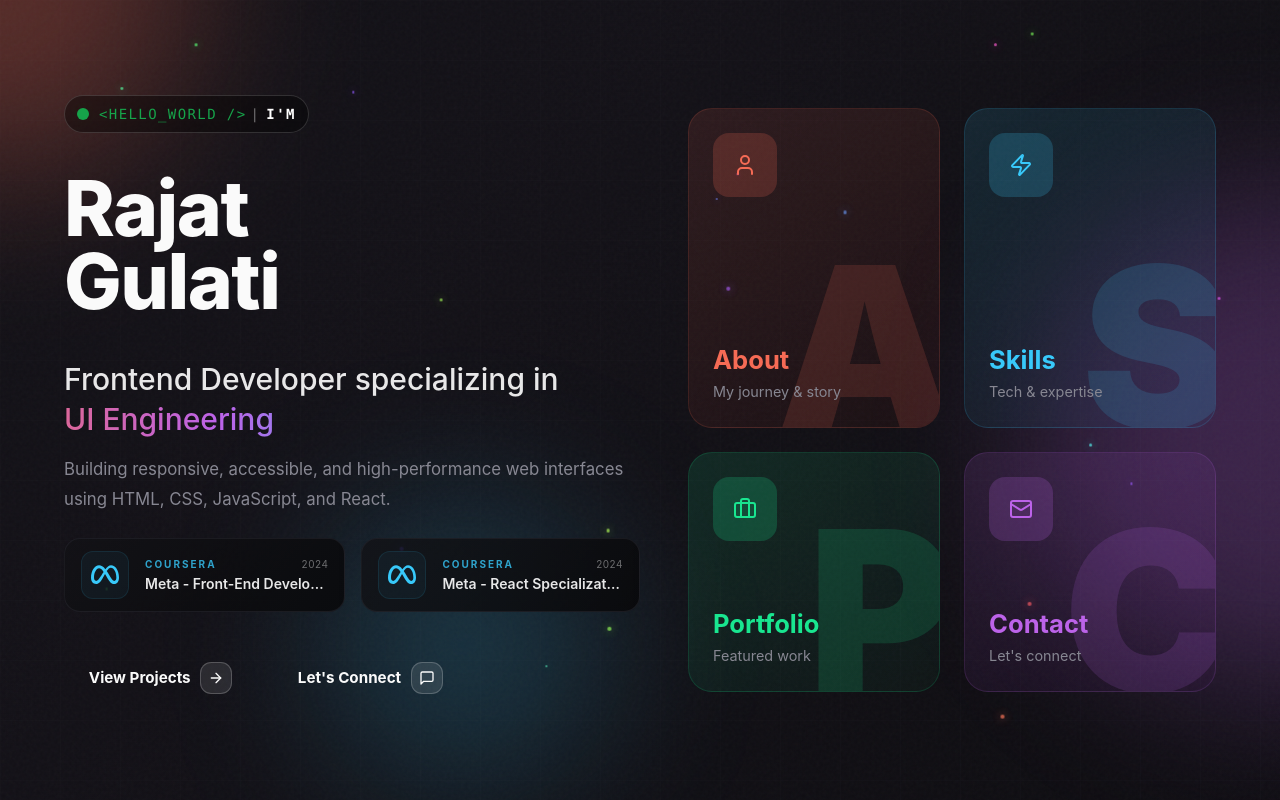
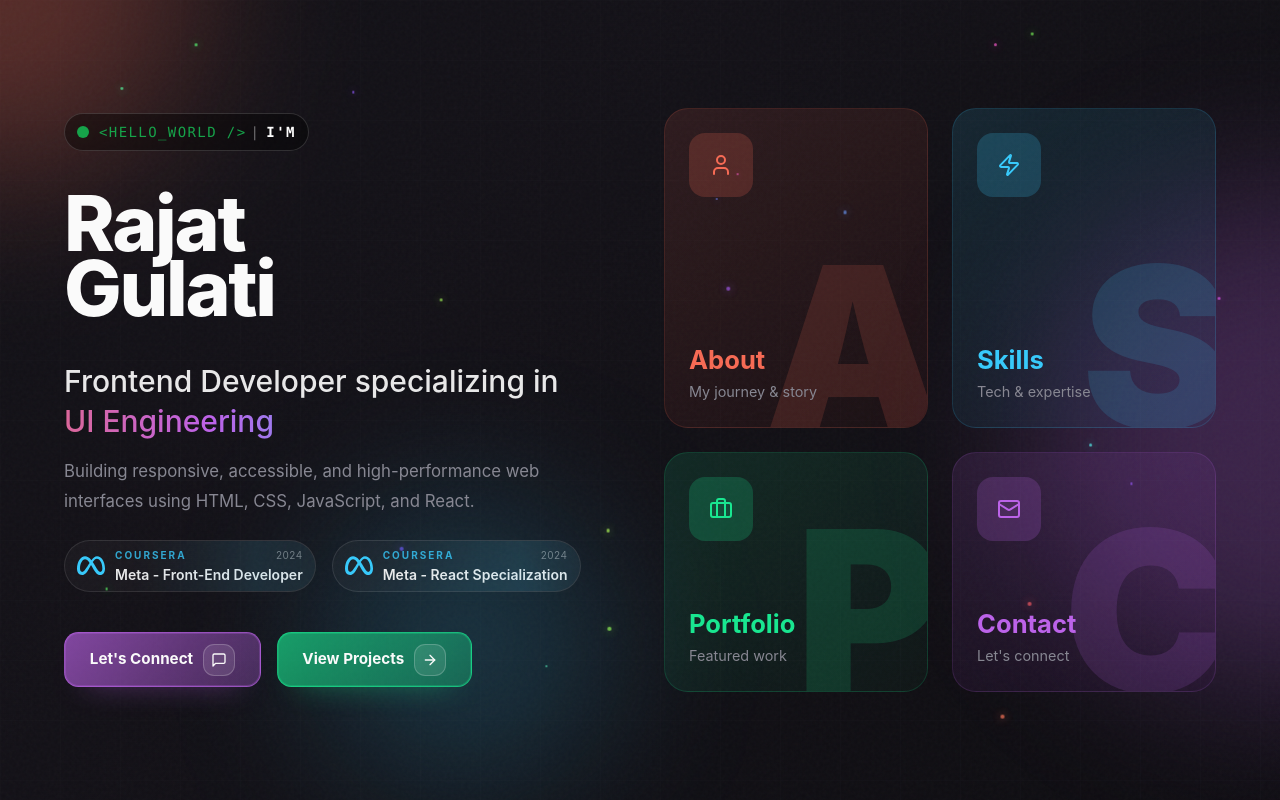
Before and after one commit to repo-rajat/portfolio, a React (Vite) app: page / in a window 1280 px wide. Built offline with nearby package versions, Linux system fonts and the light colour scheme.

Commit message:
Update UI components and styling, and refresh portfolio content.

```diff
--- a/src/components/PrimaryButton.jsx
+++ b/src/components/PrimaryButton.jsx
@@ -7,9 +7,15 @@ function PrimaryButton(props) {
   const className = props.className || "";
   const Icon = props.icon;
   const type = props.type || "button";
+  const theme = props.theme;
 
   // Base classes for the button
   const baseClasses = "primary-btn " + className;
+
+  const style = {};
+  if (theme && theme !== "neutral") {
+    style["--accent"] = "hsl(var(--" + theme + "))";
+  }
 
   const content = (
     <>
@@ -25,6 +31,7 @@ function PrimaryButton(props) {
         className={baseClasses}
         target={props.target}
         rel={props.rel}
+        style={style}
       >
         {content}
       </a>
@@ -32,7 +39,7 @@ function PrimaryButton(props) {
   }
 
   return (
-    <button type={type} onClick={onClick} className={baseClasses}>
+    <button type={type} onClick={onClick} className={baseClasses} style={style}>
       {content}
     </button>
   );
--- a/src/index.css
+++ b/src/index.css
@@ -99,8 +99,13 @@
 
 @layer utilities {
   .type-hero {
-    font-size: clamp(3.0rem, 6.8vw, 6rem);
-    @apply leading-[0.95] tracking-[-0.02em] font-extrabold max-[360px]:text-[2.75rem];
+    font-size: clamp(3.0rem, 7.5vw, 6.5rem);
+    @apply leading-[0.85] tracking-[-0.03em] font-extrabold max-[360px]:text-[2.75rem];
+  }
+
+  .type-hero .last-name {
+    @apply block text-[0.45em] font-normal tracking-[0.2em] uppercase text-white/40 mt-2;
+    font-family: var(--font-mono, monospace);
   }
 
   .type-hero-subtitle {
@@ -587,41 +592,21 @@
   }
 
   .cert-badge {
-    @apply relative flex items-center gap-4 px-4 py-3 rounded-2xl border transition-all duration-300 backdrop-blur-md overflow-hidden;
-    background: linear-gradient(135deg, hsl(240 10% 8% / 0.8), hsl(240 10% 4% / 0.9));
-    border-color: hsl(240 8% 18% / 0.5);
-  }
-
-  .cert-badge::before {
-    content: "";
-    @apply absolute inset-0 opacity-0 transition-opacity duration-500 -z-10;
-    background: radial-gradient(circle at center, hsl(195 95% 60% / 0.15), transparent 70%);
+    @apply relative flex items-center gap-2.5 px-3 py-1.5 rounded-full border border-white/10 transition-all duration-300 backdrop-blur-sm overflow-hidden bg-white/[0.03];
   }
 
   .cert-badge:hover {
-    @apply -translate-y-1 border-[hsl(195_95%_60%/0.3)] shadow-[0_20px_40px_-15px_hsl(195_95%_60%/0.15)];
-  }
-
-  .cert-badge:hover::before {
-    @apply opacity-100;
+    @apply border-[hsl(195_95%_60%/0.4)] bg-white/[0.07] -translate-y-0.5 shadow-[0_10px_20px_-10px_hsl(195_95%_60%/0.2)];
   }
 
   .cert-icon-box {
-    @apply relative flex items-center justify-center w-12 h-12 rounded-xl border transition-all duration-300;
-    background: hsl(195 95% 60% / 0.05);
-    border-color: hsl(195 95% 60% / 0.1);
-    color: hsl(195 95% 60%);
-  }
-
-  .cert-badge:hover .cert-icon-box {
-    @apply scale-110 shadow-[0_0_20px_hsl(195_95%_60%/0.2)];
-    border-color: hsl(195 95% 60% / 0.4);
+    @apply flex items-center justify-center text-[hsl(195_95%_60%)];
   }
 
   .cert-shimmer {
     @apply absolute inset-0 -translate-x-full;
-    background: linear-gradient(90deg, transparent, hsl(195 95% 60% / 0.05), transparent);
-    animation: cert-shimmer 3s infinite;
+    background: linear-gradient(90deg, transparent, hsl(195 95% 60% / 0.1), transparent);
+    animation: cert-shimmer 4s infinite;
   }
 
   @keyframes cert-shimmer {
--- a/src/pages/Index.jsx
+++ b/src/pages/Index.jsx
@@ -79,18 +79,24 @@ function Index() {
 
             <div className="flex flex-wrap gap-4 mt-10">
               <PrimaryButton
+                href={`https://wa.me/${content.contact?.info?.find((i) => i.label === "Phone")?.value?.replace(/\D/g, "") || "919876543210"}`}
+                theme={
+                  home.navigation.find((n) => n.page === "contact")?.theme ||
+                  "violet"
+                }
+                icon={<MessageSquare className="w-4 h-4" />}
+              >
+                Let's Connect
+              </PrimaryButton>
+              <PrimaryButton
                 href="/portfolio"
+                theme={
+                  home.navigation.find((n) => n.page === "portfolio")?.theme ||
+                  "emerald"
+                }
                 icon={<ArrowRight className="w-4 h-4" />}
               >
                 View Projects
-              </PrimaryButton>
-              <PrimaryButton
-                href={`https://wa.me/${content.contact?.info?.find((i) => i.label === "Phone")?.value?.replace(/\D/g, "") || "919876543210"}`}
-                theme="neutral"
-                className="!from-white/10 !to-white/5 !border-white/10 !shadow-none"
-                icon={<MessageSquare className="w-4 h-4" />}
-              >
-                Let's Connect
               </PrimaryButton>
             </div>
           </div>
```
Also changed, not shown: 5 other files (tests, documents, lock files or other folders).
